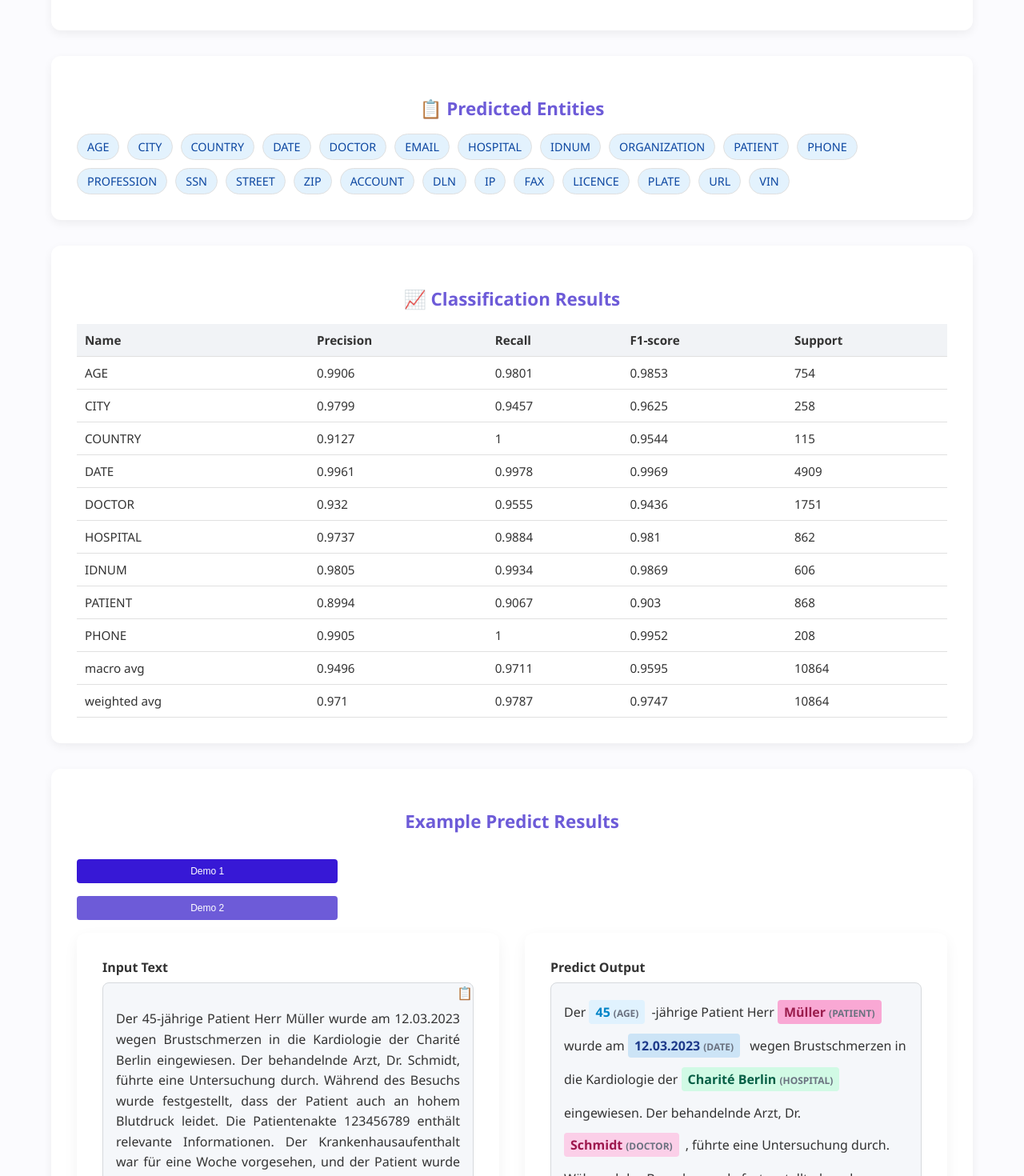
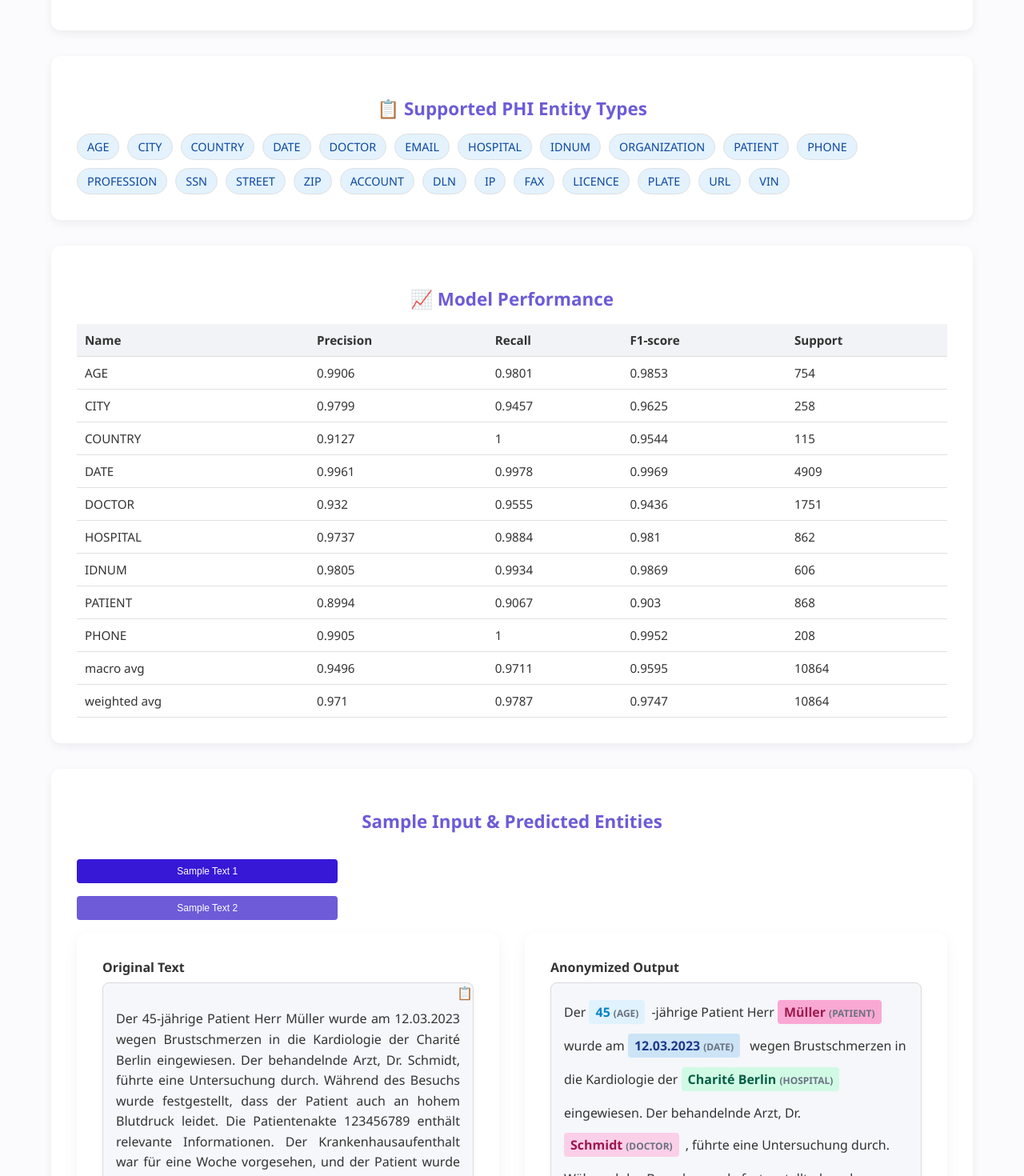
Before and after one commit to raifehizlan/ai-projects-portfolio, a React (Create React App) app in the folder frontend/: page /project/1 in a window 1280 px wide. Shown: the part 400-1870 px from the top of the page at 80% size. Built offline with nearby package versions, Linux system fonts and the light colour scheme.

Commit message:
ml model deid frontend correction

```diff
--- a/frontend/src/components/EntityList.js
+++ b/frontend/src/components/EntityList.js
@@ -9,9 +9,11 @@ const ENTITIES = [
 
 const EntityList = () => (
   <section className="entities">
-    <h2>📋 Predicted Entities</h2>
+    <h2>📋 Supported PHI Entity Types</h2>
     <ul className="entity-list">
-      {ENTITIES.map(entity => <li key={entity}>{entity}</li>)}
+      {ENTITIES.map((entity) => (
+        <li key={entity}>{entity}</li>
+      ))}
     </ul>
   </section>
 );
--- a/frontend/src/components/ExampleDemo.js
+++ b/frontend/src/components/ExampleDemo.js
@@ -18,24 +18,33 @@ const ExampleDemo = ({
 
   return (
     <section className="examples">
-      <h2>Example Predict Results</h2>
+      <h2>Sample Input & Predicted Entities</h2>
       <div className="examplesDemo">
-        <button className={`examplesDemoButton ${activeDemo === 0 ? "active" : ""}`}onClick={() => onDemoChange(0)}>Demo 1</button>
-        <button className={`examplesDemoButton ${activeDemo === 1 ? "active" : ""}`}onClick={() => onDemoChange(1)}>Demo 2</button>
+        <button
+          className={`examplesDemoButton ${activeDemo === 0 ? "active" : ""}`}
+          onClick={() => onDemoChange(0)}
+        >
+          Sample Text 1
+        </button>
+        <button
+          className={`examplesDemoButton ${activeDemo === 1 ? "active" : ""}`}
+          onClick={() => onDemoChange(1)}
+        >
+          Sample Text 2
+        </button>
       </div>
       <div className="demo">
         {/* Sol Panel */}
         <div className="input-container">
-          <label className="result-label">
-            Input Text
-          </label>
+          <label className="result-label">Original Text</label>
           <div className="masked-output">
             <span
               onClick={handleCopy}
               className="copy-icon"
               role="button"
               tabIndex="0"
-            title="Copy to clipboard">
+              title="Copy to clipboard"
+            >
               📋
             </span>
             <p>{inputText}</p>
@@ -44,7 +53,7 @@ const ExampleDemo = ({
 
         {/* Sağ Panel */}
         <div className="result-container">
-          <label className="result-label">Predict Output</label>
+          <label className="result-label">Anonymized Output</label>
           <div className="masked-output">
             <MaskedText parsedData={parsedResult} />
           </div>
--- a/frontend/src/components/LiveDemo.js
+++ b/frontend/src/components/LiveDemo.js
@@ -14,10 +14,12 @@ const LiveDemo = ({
 }) => {
   return (
     <section>
-      <h2>⚡ Live Demo</h2>
+      <h2>⚡ Try It Yourself</h2>
       <div className="demo">
         <div className="input-container">
-          <label htmlFor="textInput" className="input-label">Enter Text</label>
+          <label htmlFor="textInput" className="input-label">
+            Enter Text
+          </label>
           <div className="textarea">
             <textarea
               id="textInput"
@@ -35,10 +37,15 @@ const LiveDemo = ({
             {parsedResult ? (
               <MaskedText parsedData={parsedResult} />
             ) : (
-              <span style={{ color: '#999' }}>No prediction yet.</span>
+              <span style={{ color: "#999" }}>No prediction yet.</span>
             )}
           </div>
-          <JsonViewer data={result} show={showJson} toggle={toggleJson} copyData={result} />
+          <JsonViewer
+            data={result}
+            show={showJson}
+            toggle={toggleJson}
+            copyData={result}
+          />
         </div>
       </div>
     </section>
--- a/frontend/src/components/MetricsTable.js
+++ b/frontend/src/components/MetricsTable.js
@@ -17,17 +17,25 @@ const METRICS = [
 
 const MetricsTable = () => (
   <section className="metrics">
-    <h2>📈 Classification Results</h2>
+    <h2>📈 Model Performance</h2>
     <table>
       <thead>
         <tr>
-          <th>Name</th><th>Precision</th><th>Recall</th><th>F1-score</th><th>Support</th>
+          <th>Name</th>
+          <th>Precision</th>
+          <th>Recall</th>
+          <th>F1-score</th>
+          <th>Support</th>
         </tr>
       </thead>
       <tbody>
         {METRICS.map(([name, p, r, f1, sup]) => (
           <tr key={name}>
-            <td>{name}</td><td>{p}</td><td>{r}</td><td>{f1}</td><td>{sup}</td>
+            <td>{name}</td>
+            <td>{p}</td>
+            <td>{r}</td>
+            <td>{f1}</td>
+            <td>{sup}</td>
           </tr>
         ))}
       </tbody>
```
Lines whose indentation alone changed are shown as unchanged.
